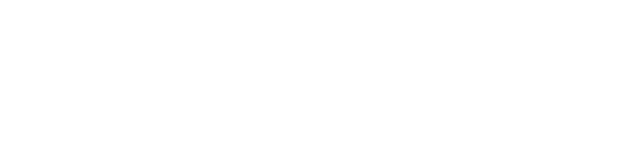
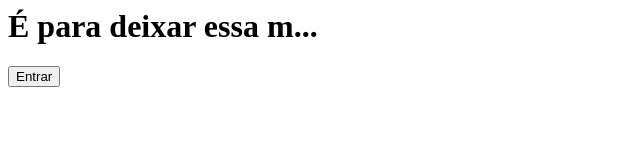
Before and after one commit to JoranManoel/aula_git, a plain HTML site: page index.html in a window 1280 px wide. Shown: the whole page, without its empty margins (0-640 px from the left). Drawn offline with Linux system fonts and the light colour scheme.

Commit message:
Add heading and button to index.html
Added a heading and a button to the body of the HTML.

```diff
--- a/index.html
+++ b/index.html
@@ -3,6 +3,7 @@
      <title>GIT</title>
   </head>
   <body>
-
+    <h1>É para deixar essa m...</h1>
+    <button>Entrar</button>
   </body>
 </html>
```
